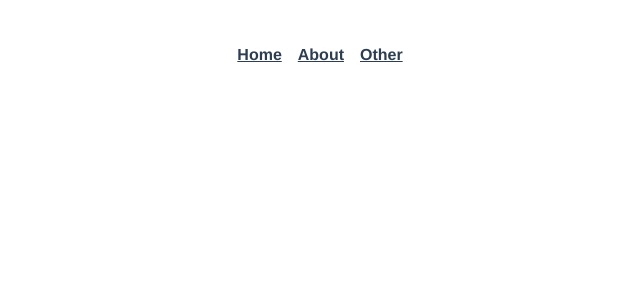
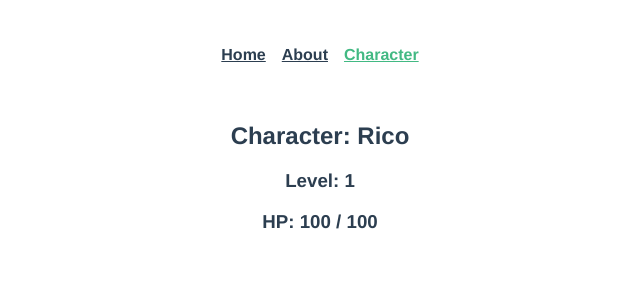
Before and after one commit to stopthisnonsense/RPG-Practice, a Vue app: page /character in a window 1280 px wide. Before the commit this address had no page. Shown: the top 300 px of the page, without its empty margins (320-960 px from the left). Built offline with nearby package versions, Linux system fonts and the light colour scheme.

Commit message:
Implement damage button

```diff
--- a/src/components/Character.vue
+++ b/src/components/Character.vue
@@ -1,8 +1,7 @@
 <template>
   <div class="character">
-        <h2>Character</h2>
-        <h3>{{ name }}</h3>
-        <h4>Level: {{level}}</h4>
+        <h2>Character: {{ name }}</h2>
+        <h3>Level: {{level}}</h3>
         <h3>HP: {{currentHp}} / {{maxHp}}</h3>
   </div>
 </template>
@@ -10,12 +9,12 @@
 <script>
     export default {
         data: function() {
-            const player = new Character( "Rico", 1, 100, 100)
+                const player = new Character( "Rico", 1, 100, 100)
             function Character( charName, charLevel, currentHp, maxHp) {
-                    this.charName = charName
-                    this.charLevel = charLevel
-                    this.currentHp = currentHp
-                    this.maxHp = maxHp
+                this.charName = charName
+                this.charLevel = charLevel
+                this.currentHp = currentHp
+                this.maxHp = maxHp
             }
             return {
                 name: player.charName,
@@ -25,6 +24,13 @@
             }
         },
         methods: {
+    damage() {
+      if (this.currentHp > 0) {
+        this.currentHp = this.currentHp - 5;
+      } else {
+        this.currentHp = 0;
+      }
+    }
         }
 
     };
--- a/src/router/index.js
+++ b/src/router/index.js
@@ -17,8 +17,8 @@ const routes = [
       import(/* webpackChunkName: "about" */ "../views/About.vue")
   },
   {
-    path: "/other",
-    name: "Other",
+    path: "/character",
+    name: "Character",
     // route level code-splitting
     // this generates a separate chunk (about.[hash].js) for this route
     // which is lazy-loaded when the route is visited.
```
